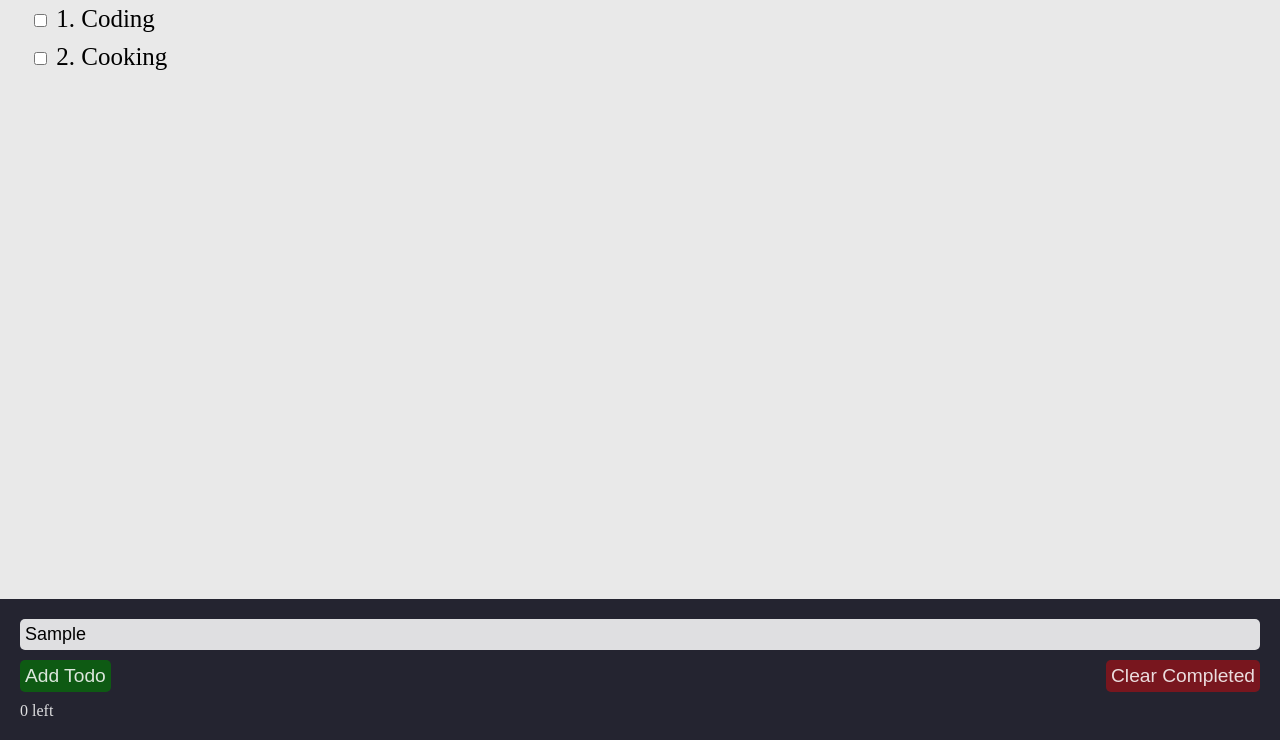
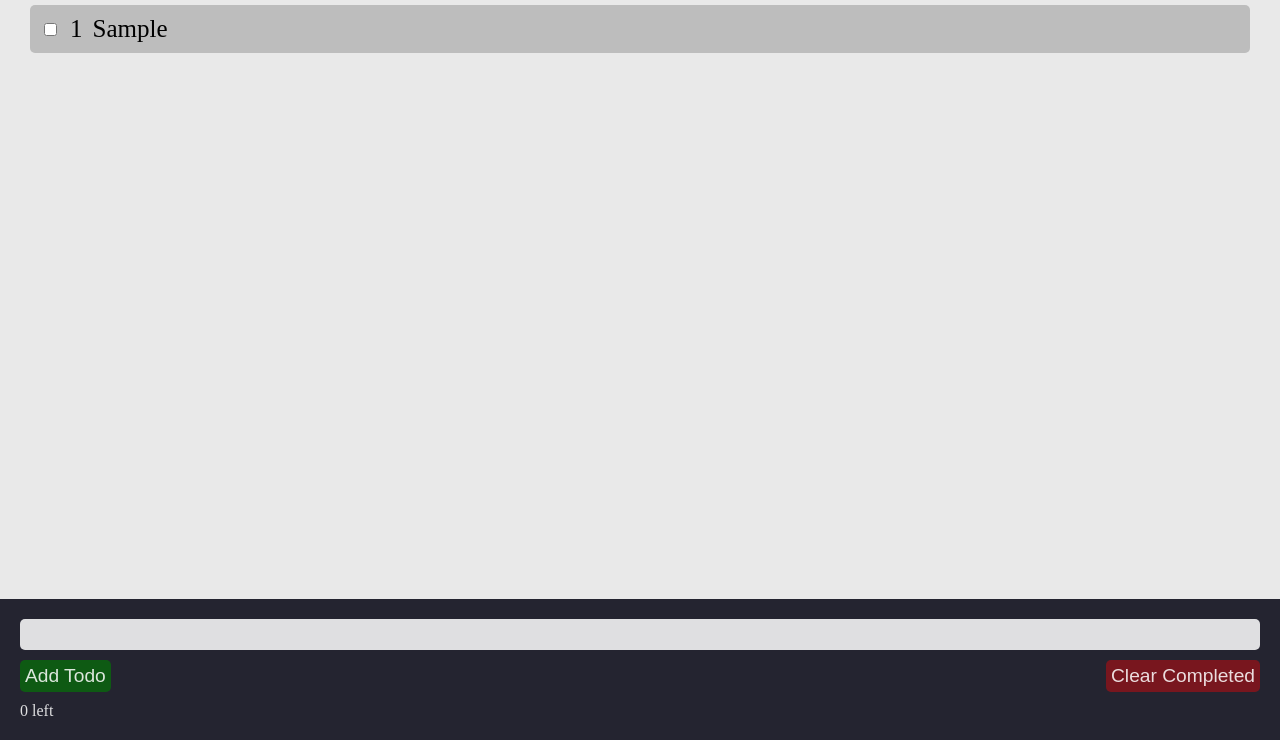
Before and after one commit to JennerMaxim/todo_app_javascript, a plain HTML site: page index.html in a window 1280 px wide. Both pictures are taken after typing "Sample" into the empty fields and a click on the button "Add Todo". Shown: the part 60-800 px from the top of the page. Drawn offline with Linux system fonts and the light colour scheme.

Commit message:
Update the addTodo function

```diff
--- a/index.html
+++ b/index.html
@@ -13,7 +13,7 @@
 
     <!-- Content Todo -->
     <content  class="content">
-      <div class="container" id="content"></div>
+      <div class="container" id="container"></div>
     </content>
 
     <!-- Footer -->
--- a/index.js
+++ b/index.js
@@ -1,8 +1,7 @@
-let header = document.getElementById("header");
-let content = document.getElementById("content");
-let footer = document.getElementById("footer");
+// Header
+let headerdata = () => {
+  let header = document.getElementById("header");
 
-let headerdata = () => {
   return (header.innerHTML = `
   <div class="container">
     <h1 class="logo">TODO APP</h1>
@@ -11,38 +10,10 @@ let headerdata = () => {
 };
 headerdata();
 
-// Content
+// Footer
+let footerdata = () => {
+  let footer = document.getElementById("footer");
 
-let checkcontent = `<input type="checkbox" id="checkid"> `;
-
-let todoList = [
-  {
-    id: 1,
-    check: checkcontent,
-    todo: "Coding",
-  },
-  {
-    id: 2,
-    check: checkcontent,
-    todo: "Cooking",
-  },
-];
-
-let contentdata = () => {
-  return (content.innerHTML = todoList
-    .map((x) => {
-      let { id, check, todo } = x;
-      return `
-      <div id="todo" class="todo"><span id="checkids">${check}</span><span>${id}.</span> ${todo}</div>
-    `;
-    })
-    .join(""));
-};
-let addtodo = contentdata();
-let checkid = document.getElementById("checkids");
-console.log(checkid);
-
-let footerdata = () => {
   return (footer.innerHTML = `
   <div class="container">
     <div class="input">
@@ -58,9 +29,88 @@ let footerdata = () => {
 };
 footerdata();
 
+let content = document.getElementById("container");
+let input = document.getElementById("input");
+let incrimentId = 0;
+
+let addTodo = () => {
+  if (input.value == "") {
+    return;
+  } else {
+    incrimentId++;
+    let todoList = document.createElement("div");
+    todoList.className = "todo-list";
+    content.appendChild(todoList);
+    let check = document.createElement("input");
+    check.type = "checkbox";
+    check.className = "checkbox";
+    // let checkvalue = (check.checked = true);
+    todoList.appendChild(check);
+    let numb = document.createElement("span");
+    numb.className = "numb";
+    todoList.appendChild(numb);
+    numb.innerHTML = incrimentId;
+    let todo = document.createElement("div");
+    todo.className = "todo";
+    todo.innerHTML = input.value;
+    todoList.appendChild(todo);
+
+    input.value = "";
+    // check.id = incrimentId;
+    // console.log(check);
+    return check;
+  }
+};
+
+//
+
+// console.log(checkbox);
+
+// let clearTodo = () => {
+//   let checkid = document.getElementById("input.checkbox");
+//   let check = document.getElementsByClassName("checkbox");
+
+//   // checkbox.checked === true;
+//   // checkbox.id = "checkbox";
+//   if (check.checked === true) {
+//     console.log(check);
+//   }
+// console.log(check);
+// };
+
+// Content
+
+// let checkcontent = `<input type="checkbox" id="checkid"> `;
+
+// let todoList = [
+//   {
+//     id: 1,
+//     check: checkcontent,
+//     todo: "Coding",
+//   },
+//   {
+//     id: 2,
+//     check: checkcontent,
+//     todo: "Cooking",
+//   },
+// ];
+
+// let contentdata = () => {
+//   return (content.innerHTML = todoList
+//     .map((x) => {
+//       let { id, check, todo } = x;
+//       return `
+//       <div id="todo" class="todo"><span id="checkids">${check}</span><span>${id}.</span> ${todo}</div>
+//     `;
+//     })
+//     .join(""));
+// };
+// let addtodo = contentdata();
+// let checkid = document.getElementById("checkids");
+// console.log(checkid);
+
 // Incriment the left Todos
-var addTodo = () => {};
-
+// var addTodo = () => {};
 
 // Check Boxes
 // let checkBoxes = () => {
@@ -72,20 +122,20 @@ var addTodo = () => {};
 // };
 
 // Decriment the left Todos
-let clearTodo = () => {
-  if (checkid.checked === true) {
-    console.log(todoList[0].check);
-  }
-  // console.log("clear todo");
-};
+// let clearTodo = () => {
+//   if (checkid.checked === true) {
+//     console.log(todoList[0].check);
+//   }
+//   console.log("clear todo");
+// };
 
 // Update the left Todos
-let update = () => {};
+// let update = () => {};
 
-let add = document.getElementById("add");
-let clear = document.getElementById("clear");
-let id = 0;
-let todoss = [];
+// let add = document.getElementById("add");
+// let clear = document.getElementById("clear");
+// let id = 0;
+// let todoss = [];
 // let todos;
 
 // Add Todo List
--- a/style.css
+++ b/style.css
@@ -18,12 +18,33 @@ body {
 }
 
 /* Content Todo Style */
-.content .container{
-  margin: 65px 30px 150px 30px ;
+.content .container {
+  margin: 65px 30px 150px 30px;
 }
-.content .container .todo{
+.content .container .todo-list {
   font-size: 25px;
-padding-bottom: 10px;
+  padding: 10px;
+  display: flex;
+  align-items: center;
+  background-color: #bdbdbd;
+  margin: 10px 0;
+  border-radius: 5px;
+}
+
+.content .container .todo-list input{
+  align-items:  flex-start;
+}
+
+.content .container .todo-list .numb {
+  margin-left: 10px;
+}
+
+.content .container .todo-list .id::after {
+  content: ".";
+}
+
+.content .container .todo-list .todo {
+  margin-left: 10px;
 }
 
 /* Footer Style */
@@ -44,7 +65,7 @@ padding-bottom: 10px;
   position: relative;
 }
 
-.footer .container .input{
+.footer .container .input {
   padding-right: 10px;
 }
 
@@ -64,17 +85,17 @@ padding-bottom: 10px;
   padding: 10px 0px 10px 0px;
 }
 
-.footer .container .buttons .add{
+.footer .container .buttons .add {
   color: #ffffffda;
   border: none;
   border-radius: 5px;
   background-color: rgba(0, 128, 0, 0.596);
   font-size: larger;
   padding: 5px;
-    cursor: pointer;;
+  cursor: pointer;
 }
 
-.footer .container .buttons .clear{
+.footer .container .buttons .clear {
   color: #ffffffda;
   border: none;
   border-radius: 5px;
```
Lines whose indentation alone changed are shown as unchanged.
